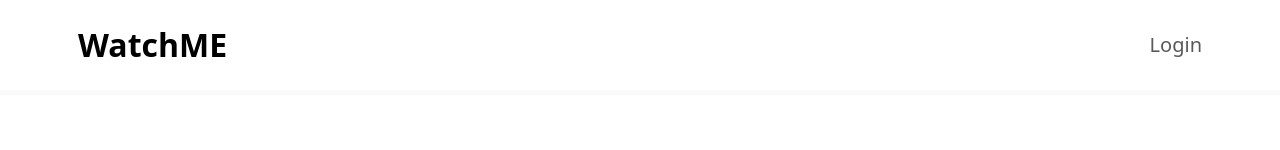
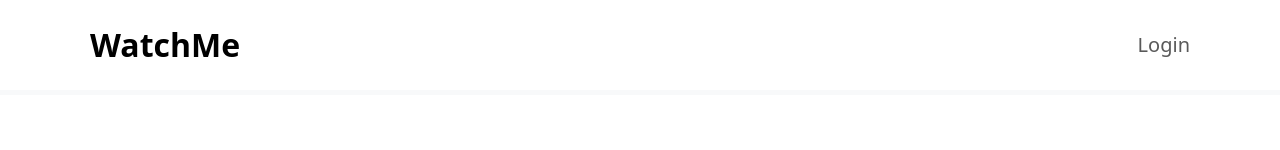
Before and after one commit to JuanTwo779/watch-list-frontend-react, a React (Create React App) app: page / in a window 1280 px wide. Shown: the top 150 px of the page. Built offline with nearby package versions, Linux system fonts and the light colour scheme.

Commit message:
header changes

```diff
--- a/src/components/API/MovieApiService.js
+++ b/src/components/API/MovieApiService.js
@@ -14,3 +14,6 @@ export const updateMovieApi
 
 export const createMovieApi
      = (username, movie) => apiClient.post(`users/${username}/movie-list`, movie)
+
+export const retrieveRandomMovieApi
+     = (username) => apiClient.get(`users/${username}/random-movie`)
--- a/src/components/Pages/HeaderComponent.jsx
+++ b/src/components/Pages/HeaderComponent.jsx
@@ -18,9 +18,16 @@ export default function HeaderComponent() {
                     <div className="row">
 
                          <nav className="navbar navbar-expand-lg">
-                              <a className="navbar-brand ms-2 fs-2 fw-bold text-black" href="/">WatchME</a>
+                              {/* <a className="navbar-brand ms-2 fs-2 fw-bold text-black" href="#">WatchME</a> */}
 
-                              <div className="collapse navbar-collapse">
+                              <div className="container-fluid">
+                                   <Link className="navbar-brand ms-2 fs-2 fw-bold text-black" to={welcomePath}>WatchMe</Link>
+
+                                   <button class="navbar-toggler" type="button" data-bs-toggle="collapse" data-bs-target="#navbarNavDropdown" aria-controls="navbarNavDropdown" aria-expanded="false" aria-label="Toggle navigation">
+                                        <span class="navbar-toggler-icon"></span>
+                                   </button>
+
+                                   <div className="collapse navbar-collapse" id="navbarNavDropdown">
                                         <ul className="navbar-nav">
                                              { isAuthenticated && <li className="nav-item fs-5"><Link className="nav-link" to={welcomePath}>Home</Link></li>}
                                              { isAuthenticated && <li className="nav-item fs-5"><Link className="nav-link" to="/movies">Movies</Link></li>}
@@ -34,11 +41,19 @@ export default function HeaderComponent() {
                                                        <li className="nav-item fs-5"><Link className="nav-link" to="/rating-info">Ratings</Link></li>
                                                   </OverlayTrigger>
                                              }
+
+                                             {/* {!isAuthenticated && <li className="nav-item fs-5 ml-auto"><Link className="nav-link" to="/login">Login</Link></li>}
+                                             { isAuthenticated && <li className="nav-item fs-5 ml-auto"><Link className="nav-link" to="/logout" onClick={logout}>Logout</Link></li>} */}
                                         </ul>
                                    </div>
-                              <div className="navbar-nav">
+
+                                   <div className=" collapse navbar-collapse justify-content-end" id="navbarNavDropdown">
+                                        <ul className="navbar-nav">
                                              {!isAuthenticated && <li className="nav-item fs-5"><Link className="nav-link" to="/login">Login</Link></li>}
                                              { isAuthenticated && <li className="nav-item fs-5"><Link className="nav-link" to="/logout" onClick={logout}>Logout</Link></li>}
+                                        </ul>
+                                   </div>
+
                               </div>
 
                          </nav>
--- a/src/components/Pages/WelcomeComponent.jsx
+++ b/src/components/Pages/WelcomeComponent.jsx
@@ -1,27 +1,38 @@
 import { useState } from "react";
 import { Link, useParams } from "react-router-dom"
-import { retrieveDemoBeanPathVariable } from "../API/DemoApiService";
+// import { retrieveDemoBeanPathVariable } from "../API/DemoApiService";
+import { retrieveRandomMovieApi } from "../API/MovieApiService";
 
 export default function WelcomeComponent(){
 
      //takes the URL parameter passed in
      const {username} = useParams()
 
-     const [message, setMessage] = useState(null)
+     const [message, setMessage] = useState()
 
-     function successfulResponse(response){
-          console.log(response)
-          setMessage(response.data.message)
-     }
+     // function successfulResponse(response){
+     //      console.log(response)
+     //      setMessage(response.data.message)
+     // }
 
-     function errorResponse(error){
-          console.log(error)
-     }
+     // function errorResponse(error){
+     //      console.log(error)
+     // }
 
-     function callDemoRestApi() {
-          retrieveDemoBeanPathVariable(username)
-               .then((response) => successfulResponse(response))
-               .catch((error) => errorResponse(error))
+     // function callDemoRestApi() {
+     //      retrieveDemoBeanPathVariable(username)
+     //           .then((response) => successfulResponse(response))
+     //           .catch((error) => errorResponse(error))
+     //           .finally (() => console.log('cleanup'))
+     // }
+
+     function getRandomMovie(){
+          retrieveRandomMovieApi(username)
+               .then(response =>{
+                    console.log(response.data)
+                    setMessage(response.data.title)
+               })
+               .catch((error) => console.log(error))
                .finally (() => console.log('cleanup'))
      }
 
@@ -33,7 +44,7 @@ export default function WelcomeComponent(){
                     Manage your movies. <Link to="/movies">View here</Link>
                </div>
                <div>
-                    <button className="btn btn-primary m-5" onClick={callDemoRestApi}>
+                    <button className="btn btn-primary m-5" onClick={getRandomMovie}>
                          Pick a random movie
                     </button>
                </div>
```
Lines whose indentation alone changed are shown as unchanged.
